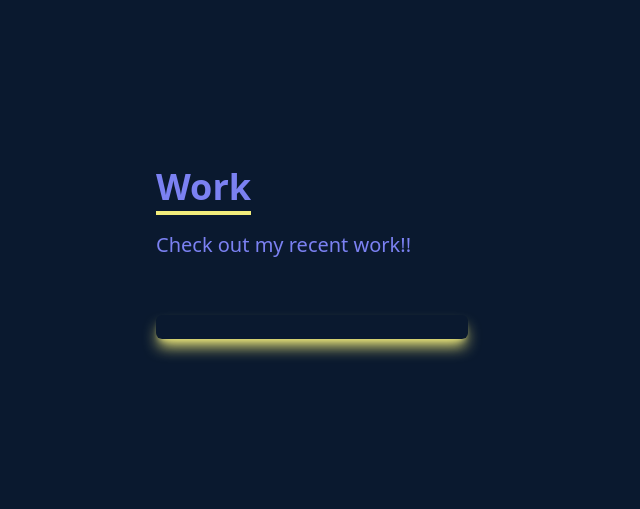
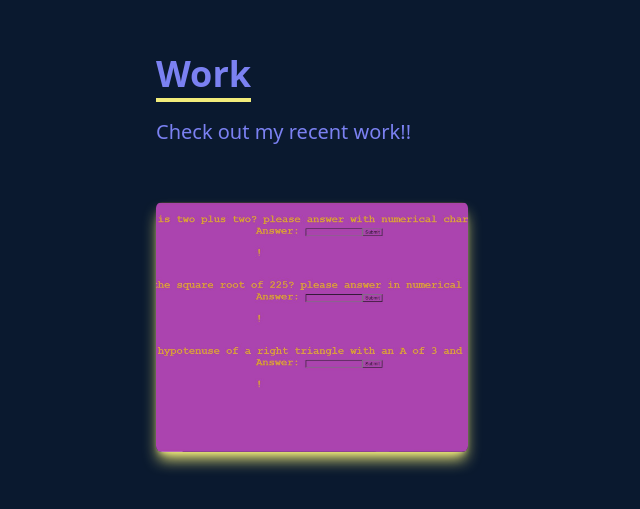
Before and after one commit to hoofmonger/hoofard-code-portfolio, a React (Create React App) app: page / in a window 1280 px wide. Shown: the part 2547-3056 px from the top of the page, without its empty margins (0-640 px from the left). Built offline with nearby package versions, Linux system fonts and the light colour scheme.

Commit message:
added work elements to page, updated nav links and css

```diff
--- a/src/components/Navbar.jsx
+++ b/src/components/Navbar.jsx
@@ -58,7 +58,7 @@ const Navbar = () => {
   </li>
   <li className='w-[160px] h-[60px] flex justify-between items-center ml-[-100px] hover:ml-[-10px] duration-300 bg-[#707525]'>
     <a className='flex justify-between items-center w-full'
-    href="https://github.com/hoofmonger">
+    href="https://drive.google.com/file/d/1xuKqkrkP0lworyFprc9FHr1dlbApcWx7/view?usp=drive_link">
       Resume<BsFillPersonLinesFill size={50}/>
     </a>
   </li>
--- a/src/components/Work.jsx
+++ b/src/components/Work.jsx
@@ -18,18 +18,19 @@ const Work = () => {
         {/* grid container*/}
         <div className='grid sm:grid-cols-2 md:grid-cols-3 gap-4'>
           {/*card container*/}
-          <div className='shadow-lg shadow-[#f2ec7b] group container rounded-md flex justify-center items-center mx-auto content-div'>
+          <div style={{backgroundImage:`url(${mathQuiz})`}}
+          className='shadow-lg shadow-[#f2ec7b] group container rounded-md flex justify-center items-center mx-auto content-div'>
             {/*hover effects*/}
-            <div>
-              <span>
-
+            <div className='opacity-0 group-hover:opacity-100'>
+              <span className='text-2xl font-bold tracking-wider'>
+                Math Quiz Application
               </span>
-              <div>
-                <a href="/">
-                  <button></button>
+              <div className='pt-8 text-center'>
+                <a href="https://hoofmonger.github.io/coding-quiz/">
+                  <button className='text-center rounded-lg px-4 py-3 m-2 bg-white font-bold text-lg'>Demo</button>
                 </a>
-                <a href="/">
-                  <button></button>
+                <a href="https://github.com/hoofmonger/coding-quiz">
+                  <button className='text-center rounded-lg px-4 py-3 m-2 bg-white font-bold text-lg'>Code</button>
                 </a>
               </div>
             </div>
--- a/src/index.css
+++ b/src/index.css
@@ -13,3 +13,16 @@
         @apply cursor-pointer;
     }
 }
+.content-div {
+    background-repeat: no-repeat;
+    background-size: cover;
+    background-position: center;
+    height: 250px;
+}
+.content-div:hover{
+    background-image: linear-gradient(
+        to right,
+        rgba(112, 157, 255, 0.8),
+        hsla(242, 74%, 61%, 0.8)
+    )!important;
+}
```
